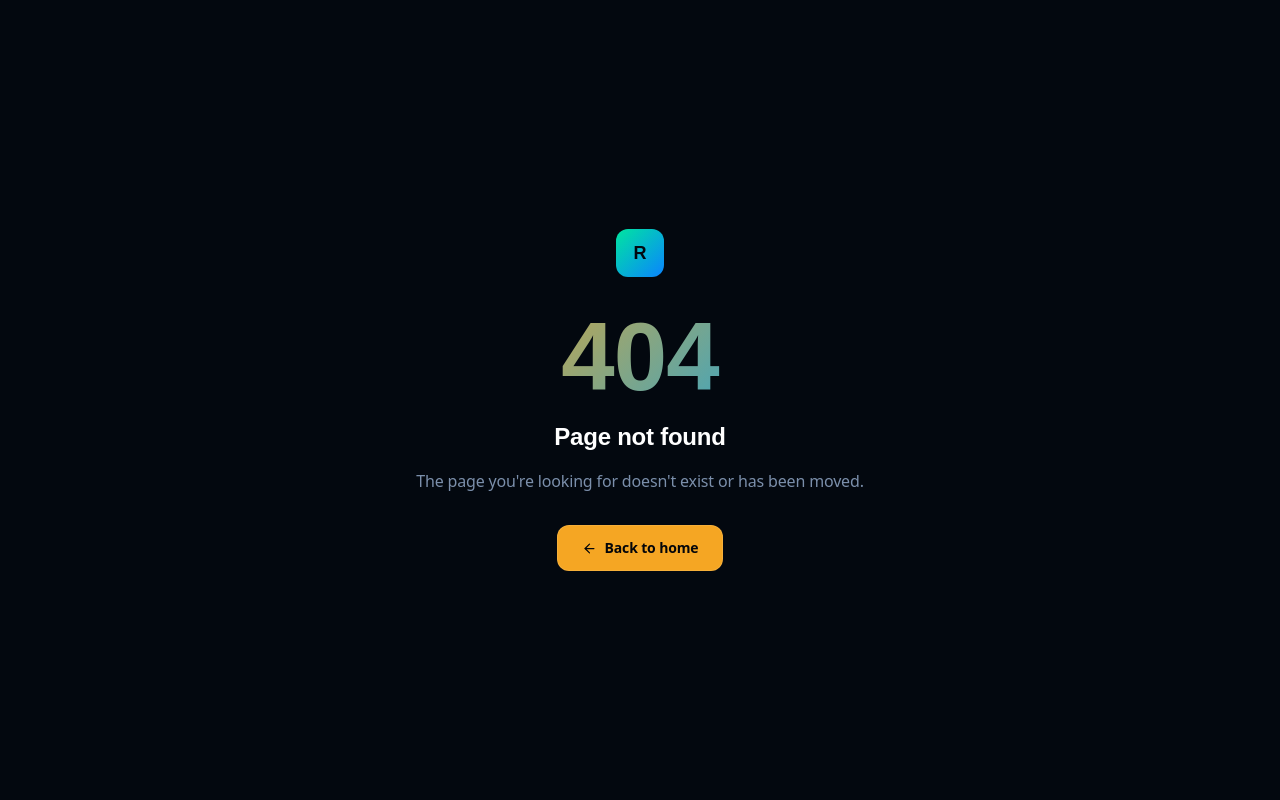
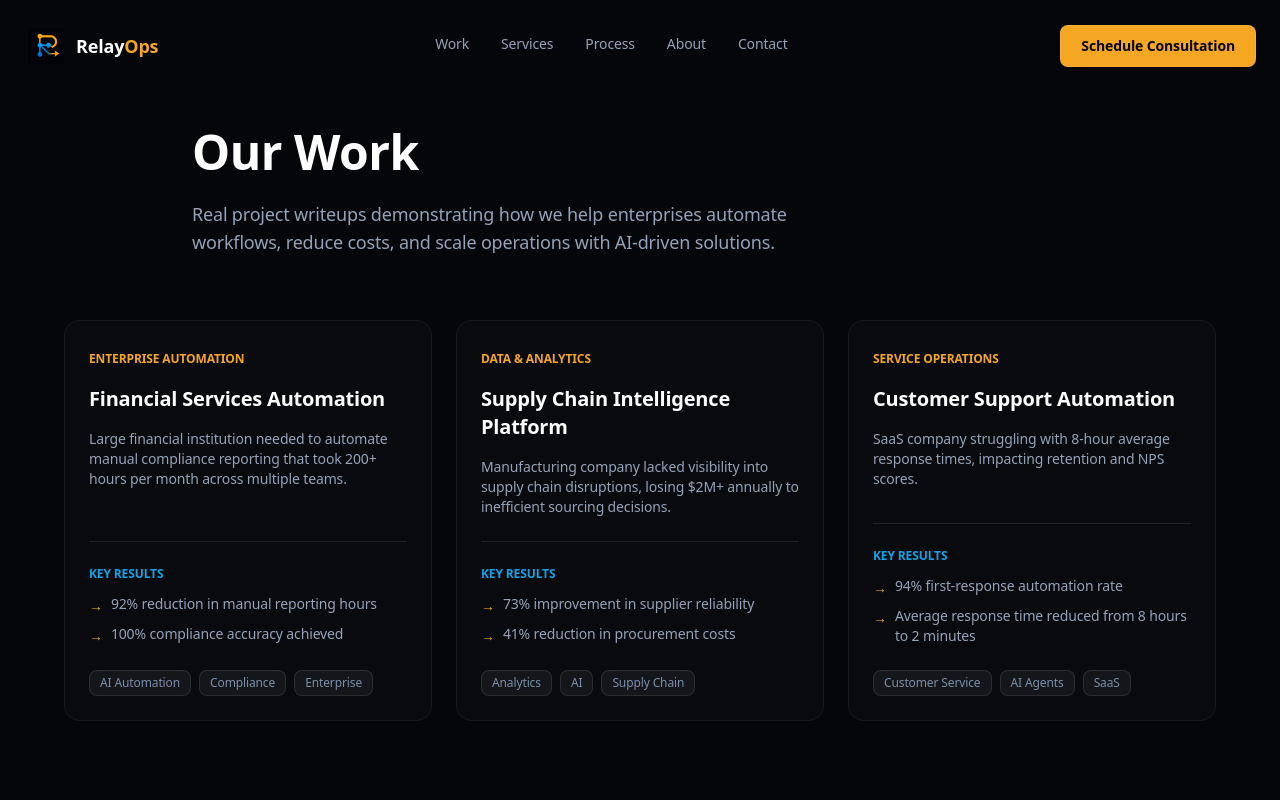
Before and after one commit to chebitoch007/RelayOps, a Next.js app: page /work in a window 1280 px wide. Before the commit this address had no page. Shown: the top 800 px of the page. Built offline with nearby package versions, Linux system fonts and the light colour scheme.

Commit message:
Add Google Analytics and site updates

```diff
--- a/app/globals.css
+++ b/app/globals.css
@@ -21,6 +21,18 @@
 
 html {
   scroll-behavior: smooth;
+}
+
+@media (prefers-reduced-motion: reduce) {
+  html {
+    scroll-behavior: auto;
+  }
+
+  * {
+    animation-duration: 0.01ms !important;
+    animation-iteration-count: 1 !important;
+    transition-duration: 0.01ms !important;
+  }
 }
 
 body {
--- a/app/layout.tsx
+++ b/app/layout.tsx
@@ -1,4 +1,5 @@
 import type { Metadata } from "next";
+import Script from "next/script";
 import "./globals.css";
 
 export const metadata: Metadata = {
@@ -66,9 +67,29 @@ export default function RootLayout({
     <html lang="en" className="scroll-smooth">
       <head>
         <meta name="viewport" content="width=device-width, initial-scale=1" />
+
+        {/* Google Analytics */}
+        <Script
+          src="https://www.googletagmanager.com/gtag/js?id=G-BQP2H77QJ9"
+          strategy="afterInteractive"
+        />
+
+        <Script id="google-analytics" strategy="afterInteractive">
+          {`
+            window.dataLayer = window.dataLayer || [];
+            function gtag(){dataLayer.push(arguments);}
+            gtag('js', new Date());
+
+            gtag('config', 'G-BQP2H77QJ9');
+          `}
+        </Script>
+
         <link rel="icon" href="/favicon.ico" sizes="any" />
       </head>
-      <body className="antialiased">{children}</body>
+
+      <body className="antialiased">
+        {children}
+      </body>
     </html>
   );
 }
--- a/app/not-found.tsx
+++ b/app/not-found.tsx
@@ -1,5 +1,6 @@
 "use client";
 
+import Link from "next/link";
 import { motion } from "framer-motion";
 import { ArrowLeft } from "lucide-react";
 
@@ -48,7 +49,7 @@ export default function NotFound() {
           The page you&apos;re looking for doesn&apos;t exist or has been moved.
         </p>
 
-        <a
+        <Link
           href="/"
           className="btn-primary inline-flex items-center gap-2 px-6 py-3 rounded-xl text-sm group"
         >
@@ -57,7 +58,7 @@ export default function NotFound() {
             className="group-hover:-translate-x-1 transition-transform relative z-10"
           />
           <span>Back to home</span>
-        </a>
+        </Link>
       </motion.div>
     </div>
   );
--- a/app/page.tsx
+++ b/app/page.tsx
@@ -15,27 +15,12 @@ const CTASection = memo(dynamic(() => import("@/components/sections/CTASection")
 const Footer = memo(dynamic(() => import("@/components/sections/Footer")));
 
 // Interaction-deferred structural decorations
-const LoadingScreen = dynamic(() => import("@/components/ui/LoadingScreen"), { ssr: false });
-const AnimatedCursor = dynamic(() => import("@/components/ui/AnimatedCursor"), { ssr: false });
 const ParticleBackground = dynamic(() => import("@/components/ui/ParticleBackground"), { ssr: false });
 
 export default function Home() {
-  const [isFirstVisit, setIsFirstVisit] = useState(false);
   const [mountDecorations, setMountDecorations] = useState(false);
 
   useEffect(() => {
-    // Incognito Safe Storage Validation Checklist Loop
-    try {
-      const hasVisited = sessionStorage.getItem("hasVisited");
-      if (!hasVisited) {
-        setIsFirstVisit(true);
-        sessionStorage.setItem("hasVisited", "true");
-      }
-    } catch (error) {
-      console.warn("Storage check blocked by browser security rules. Defaulting to bypass intro animation:", error);
-      setIsFirstVisit(false);
-    }
-
     // Performance Deferred Strategy: Initialize canvas operations only on interaction hooks
     const bootDecorations = () => setMountDecorations(true);
 
@@ -63,14 +48,7 @@ export default function Home() {
         Skip to main content
       </a>
 
-      {isFirstVisit && <LoadingScreen />}
-
-      {mountDecorations && (
-        <>
-          <AnimatedCursor />
-          <ParticleBackground />
-        </>
-      )}
+      {mountDecorations && <ParticleBackground />}
 
       <div className="relative z-10">
         <Navbar />
--- /dev/null
+++ b/app/work/page.tsx
@@ -0,0 +1,164 @@
+"use client";
+
+import Navbar from "@/components/sections/Navbar";
+import Footer from "@/components/sections/Footer";
+
+interface CaseStudy {
+  id: string;
+  title: string;
+  category: string;
+  challenge: string;
+  solution: string;
+  results: string[];
+  tags: string[];
+}
+
+const caseStudies: CaseStudy[] = [
+  {
+    id: "case-1",
+    title: "Financial Services Automation",
+    category: "Enterprise Automation",
+    challenge:
+      "Large financial institution needed to automate manual compliance reporting that took 200+ hours per month across multiple teams.",
+    solution:
+      "Designed and implemented an AI-powered workflow system that integrates with existing banking systems to automatically extract, validate, and report compliance metrics in real-time.",
+    results: [
+      "92% reduction in manual reporting hours",
+      "100% compliance accuracy achieved",
+      "ROI achieved in 4 months",
+      "$500K+ annual savings",
+    ],
+    tags: ["AI Automation", "Compliance", "Enterprise"],
+  },
+  {
+    id: "case-2",
+    title: "Supply Chain Intelligence Platform",
+    category: "Data & Analytics",
+    challenge:
+      "Manufacturing company lacked visibility into supply chain disruptions, losing $2M+ annually to inefficient sourcing decisions.",
+    solution:
+      "Built an AI-driven supply chain intelligence platform that monitors supplier performance, predicts disruptions, and recommends optimal sourcing strategies using real-time market data.",
+    results: [
+      "73% improvement in supplier reliability",
+      "41% reduction in procurement costs",
+      "$2.1M cost recovery in year one",
+      "15% faster sourcing cycle times",
+    ],
+    tags: ["Analytics", "AI", "Supply Chain"],
+  },
+  {
+    id: "case-3",
+    title: "Customer Support Automation",
+    category: "Service Operations",
+    challenge:
+      "SaaS company struggling with 8-hour average response times, impacting retention and NPS scores.",
+    solution:
+      "Implemented an AI agent system that handles 70% of customer inquiries autonomously while intelligently routing complex issues to human specialists.",
+    results: [
+      "94% first-response automation rate",
+      "Average response time reduced from 8 hours to 2 minutes",
+      "35% improvement in customer satisfaction",
+      "22% team productivity increase",
+    ],
+    tags: ["Customer Service", "AI Agents", "SaaS"],
+  },
+];
+
+export default function WorkPage() {
+  return (
+    <>
+      <Navbar />
+      <main className="relative z-10">
+        {/* Header Section */}
+        <section className="pt-32 pb-16 px-4 sm:px-6 lg:px-8">
+          <div className="max-w-4xl mx-auto">
+            <h1 className="text-4xl sm:text-5xl font-bold text-white mb-6">
+              Our Work
+            </h1>
+            <p className="text-lg text-[#94A3B8] max-w-2xl">
+              Real project writeups demonstrating how we help enterprises automate
+              workflows, reduce costs, and scale operations with AI-driven solutions.
+            </p>
+          </div>
+        </section>
+
+        {/* Case Studies Grid */}
+        <section className="pb-24 px-4 sm:px-6 lg:px-8">
+          <div className="max-w-6xl mx-auto">
+            <div className="grid grid-cols-1 md:grid-cols-2 lg:grid-cols-3 gap-6">
+              {caseStudies.map((study) => (
+                <article
+                  key={study.id}
+                  className="group relative p-6 rounded-2xl border border-white/6 bg-white/2 hover:bg-white/4 hover:border-white/10 cursor-pointer"
+                >
+                  <div className="flex flex-col h-full">
+                    {/* Category Tag */}
+                    <div className="mb-4">
+                      <span className="text-xs font-semibold text-[#F5A623] uppercase tracking-wide">
+                        {study.category}
+                      </span>
+                    </div>
+
+                    {/* Title */}
+                    <h3 className="text-xl font-bold text-white mb-4 group-hover:text-[#0EA5E9]">
+                      {study.title}
+                    </h3>
+
+                    {/* Challenge */}
+                    <div className="mb-6 flex-1">
+                      <p className="text-sm text-[#94A3B8]">{study.challenge}</p>
+                    </div>
+
+                    {/* Results Preview */}
+                    <div className="mb-6 pt-6 border-t border-white/10">
+                      <h4 className="text-xs font-semibold text-[#0EA5E9] uppercase tracking-wide mb-3">
+                        Key Results
+                      </h4>
+                      <ul className="space-y-2">
+                        {study.results.slice(0, 2).map((result, idx) => (
+                          <li key={idx} className="text-sm text-[#94A3B8] flex items-start gap-2">
+                            <span className="text-[#F5A623] mt-0.5">→</span>
+                            <span>{result}</span>
+                          </li>
+                        ))}
+                      </ul>
+                    </div>
+
+                    {/* Tags */}
+                    <div className="flex flex-wrap gap-2">
+                      {study.tags.map((tag) => (
+                        <span
+                          key={tag}
+                          className="text-xs px-2.5 py-1 rounded-lg bg-white/5 text-[#7B8FAB] border border-white/10"
+                        >
+                          {tag}
+                        </span>
+                      ))}
+                    </div>
+                  </div>
+
+                  {/* Hover Accent Line */}
+                  <div className="absolute bottom-0 left-6 right-6 h-px opacity-0 group-hover:opacity-100 bg-gradient-to-r from-[#F5A623] to-[#0EA5E9]" />
+                </article>
+              ))}
+            </div>
+          </div>
+        </section>
+
+        {/* CTA Section */}
+        <section className="py-20 px-4 sm:px-6 lg:px-8 border-t border-white/6">
+          <div className="max-w-4xl mx-auto text-center">
+            <h2 className="text-3xl font-bold text-white mb-4">Ready to solve your challenges?</h2>
+            <p className="text-lg text-[#94A3B8] mb-8">
+              Let&apos;s discuss how we can drive measurable results for your organization.
+            </p>
+            <button className="px-8 py-3 rounded-xl bg-[#F5A623] text-[#04060A] font-bold hover:bg-[#E59512] focus-visible:outline-none focus-visible:ring-2 focus-visible:ring-[#F5A623]">
+              Schedule a Call
+            </button>
+          </div>
+        </section>
+      </main>
+      <Footer />
+    </>
+  );
+}
--- a/components/sections/Navbar.tsx
+++ b/components/sections/Navbar.tsx
@@ -6,6 +6,7 @@ import { Menu, X } from "lucide-react";
 import Image from "next/image";
 
 const navLinks = [
+  { label: "Work", href: "/work" },
   { label: "Services", href: "#services" },
   { label: "Process", href: "#process" },
   { label: "About", href: "#about" },
@@ -216,7 +217,7 @@ export default function Navbar() {
                   Schedule Consultation
                 </a>
               <p className="text-center text-xs text-[#94A3B8]/40 font-mono">
-                // System validation nodes live worldwide
+                {"// System validation nodes live worldwide"}
               </p>
             </motion.div>
           </motion.div>
--- a/scripts/export-project.js
+++ b/scripts/export-project.mjs
@@ -11,8 +11,12 @@
  *   node scripts/export-project.js --output project-summary.md
  */
 
-const fs = require('fs');
-const path = require('path');
+import fs from 'fs';
+import path from 'path';
+import { fileURLToPath } from 'url';
+
+const __filename = fileURLToPath(import.meta.url);
+const __dirname = path.dirname(__filename);
 
 // Configuration
 const excludePatterns = [
```
Also changed, not shown: components/sections/AboutSection.tsx (+36 -33 lines), components/sections/CTASection.tsx (+37 -38 lines), components/sections/Hero.tsx (+11 -1 lines).
